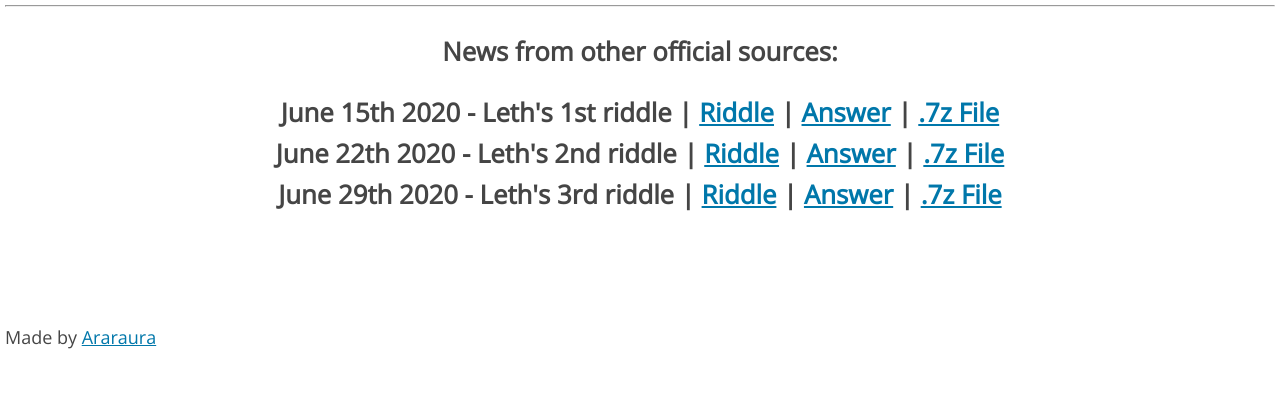
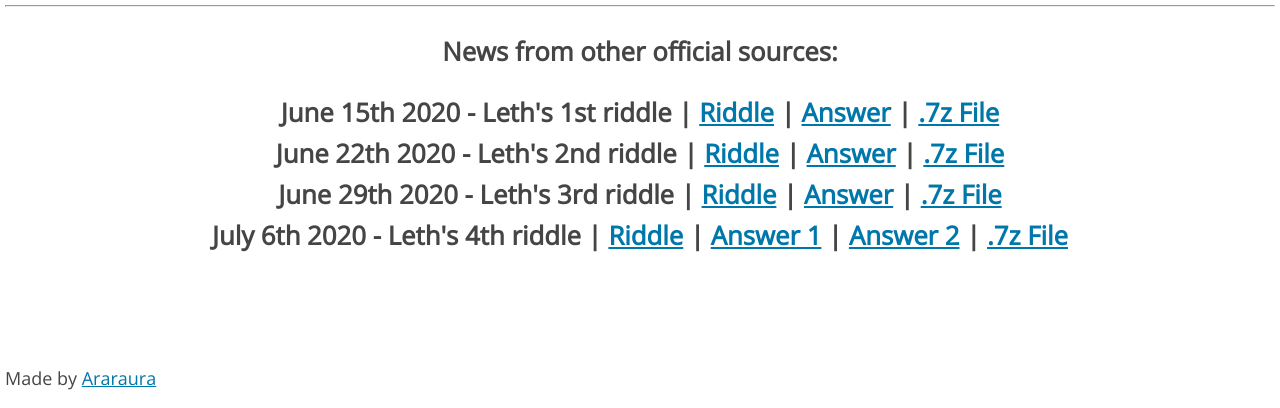
Before and after one commit to Araraura/IsSilksongOut, a plain HTML site: page index.html in a window 1280 px wide. Shown: the part 655-1063 px from the top of the page. Before the commit the page ends 1022 px from the top, so only its background shows below. Drawn offline with nearby package versions, Linux system fonts and the light colour scheme.

Commit message:
Update index.html

```diff
--- a/index.html
+++ b/index.html
@@ -67,6 +67,16 @@
             </h3>
         </div>
 
+        <div>
+            <h3>
+                July 6th 2020 - Leth's 4th riddle
+                | <a href="/06_07_2020_Riddle/Riddle.png">Riddle</a>
+                | <a href="/06_07_2020_Riddle/Answer_1.png">Answer 1</a>
+                | <a href="/06_07_2020_Riddle/Answer_2.png">Answer 2</a>
+                | <a href="/06_07_2020_Riddle/plip.7z">.7z File</a>
+            </h3>
+        </div>
+
         <br><br><br>
         <p>Made by <a href="https://twitter.com/Araraura1">Araraura</a></p>
     </body>
```
